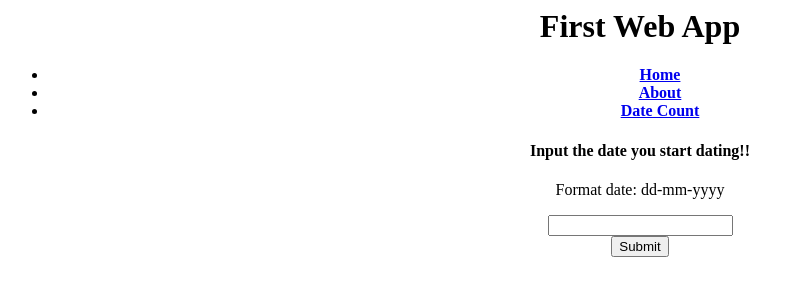
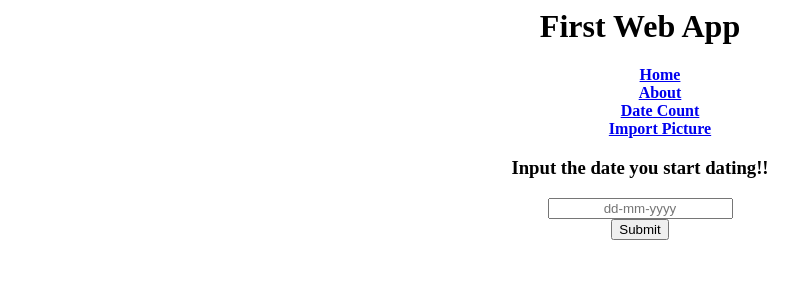
Before and after one commit to BlueDruddigon/DateCount, a Flask app: page /inputDate in a window 1280 px wide. Shown: the top 300 px of the page, without its empty margins (0-798 px from the left). Run offline with Flask 2, Linux system fonts and the light colour scheme.

Commit message:
committed

```diff
--- a/app.py
+++ b/app.py
@@ -1,4 +1,4 @@
-from flask import Flask, render_template, redirect, request
+from flask import Flask, render_template, redirect, request, url_for
 from datetime import datetime, date
 
 app = Flask(__name__)
@@ -16,7 +16,6 @@ def countdate(dates):
     localdate = date.today()
     inpdate = datetime.strptime(dates, '%d-%m-%Y').date()
     diff = int((localdate - inpdate).total_seconds() / (3600 * 24))
-    print(diff)
     return render_template('datecount.html', title='Date Count', date=dates, value=diff)
 
 @app.route('/date/<string:date>')
--- a/templates/dateInput.html
+++ b/templates/dateInput.html
@@ -7,11 +7,10 @@
     {% extends 'template.html' %}
     {% block content %}
         <div class="content" style="text-align:center">
-            <h4 style="text-align:center">Input the date you start dating!!</h4>
-            <p style="text-align:center">Format date: dd-mm-yyyy</p>
+            <h3 style="text-align:center">Input the date you start dating!!</h3>
             <form action="" method="POST" style="text-align:center">
                 <div class="form-input-date" style="text-align:center">
-                    <input style="text-align:center" type="text" class="form-control" name="date" value="{{ request.form.inpdate }}">
+                    <input style="text-align:center" placeholder="dd-mm-yyyy" type="text" class="form-control" name="date" value="{{ request.form.inpdate }}">
                 </div>
                 <input style="text-align:center" type="submit" class="btn-submit" value="Submit">
             </form>
--- a/templates/template.html
+++ b/templates/template.html
@@ -4,7 +4,7 @@
     <meta charset="UTF-8">
     <title>{{ title }}</title>
     <link rel="stylesheet" href="{{ url_for('static', filename='css/template.css') }}">
-    <script src="{{ url_for('static', filename='javascript/template.js') }}"></script>
+    <!-- <script src="{{ url_for('static', filename='javascript/template.js') }}"></script> -->
 </head>
 <body style="text-align:center">
     <header style="text-align:center">
@@ -12,9 +12,10 @@
             <h1 style="text-align:center" class="logo">First Web App</h1>
             <strong><nav>
                 <ul style="text-align:center" class="menu">
-                    <li style="text-align:center"><a href="{{ url_for('home') }}">Home</a></li>
-                    <li style="text-align:center"><a href="{{ url_for('about') }}">About</a></li>
-                    <li style="text-align:center"><a href="{{ url_for('inpDate') }}">Date Count</a></li>
+                    <li style="text-align: center; color: white"><a href="{{ url_for('home') }}">Home</a></li>
+                    <li style="text-align: center; color: white"><a href="{{ url_for('about') }}">About</a></li>
+                    <li style="text-align: center; color: white"><a href="{{ url_for('inpDate') }}">Date Count</a></li>
+                    <li style="text-align: center; color: white"><a href="{{ url_for('upload_file') }}">Import Picture</a></li>
                 </ul>
             </nav></strong>
         </div>
```
